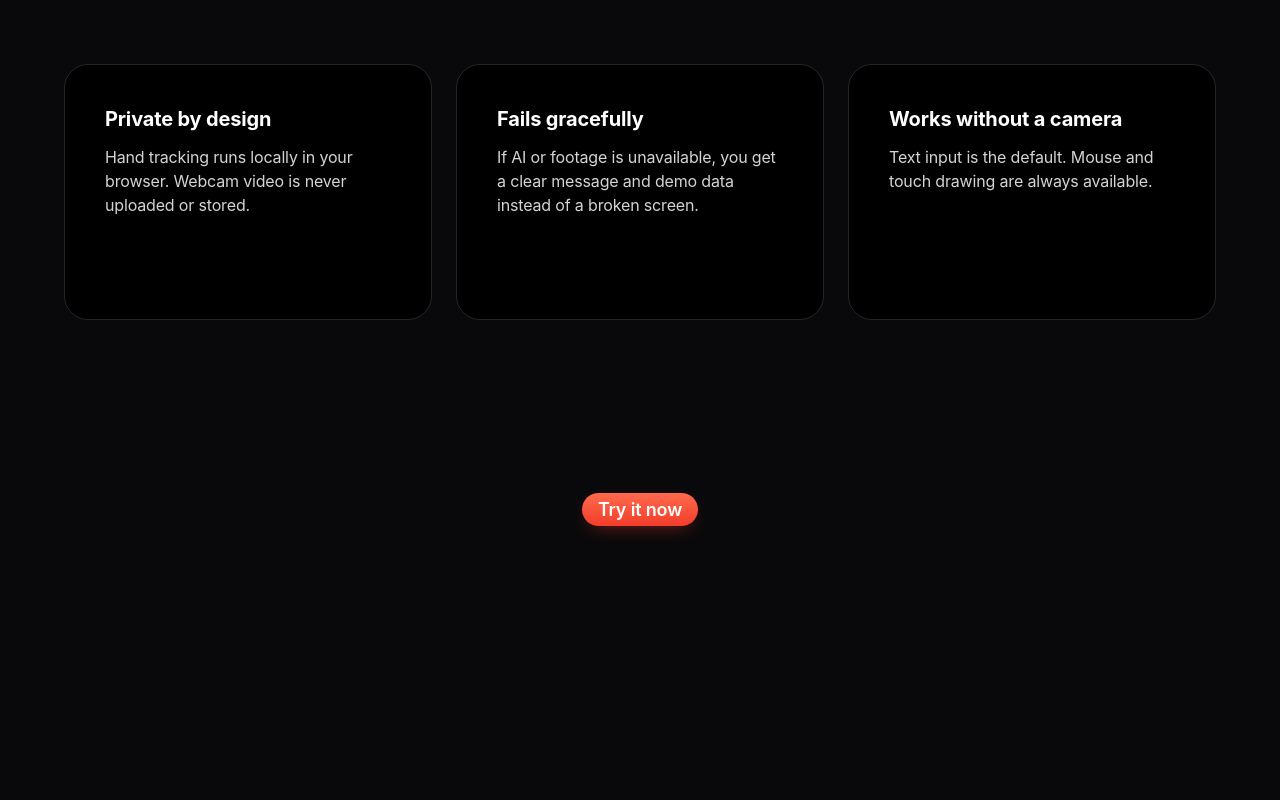
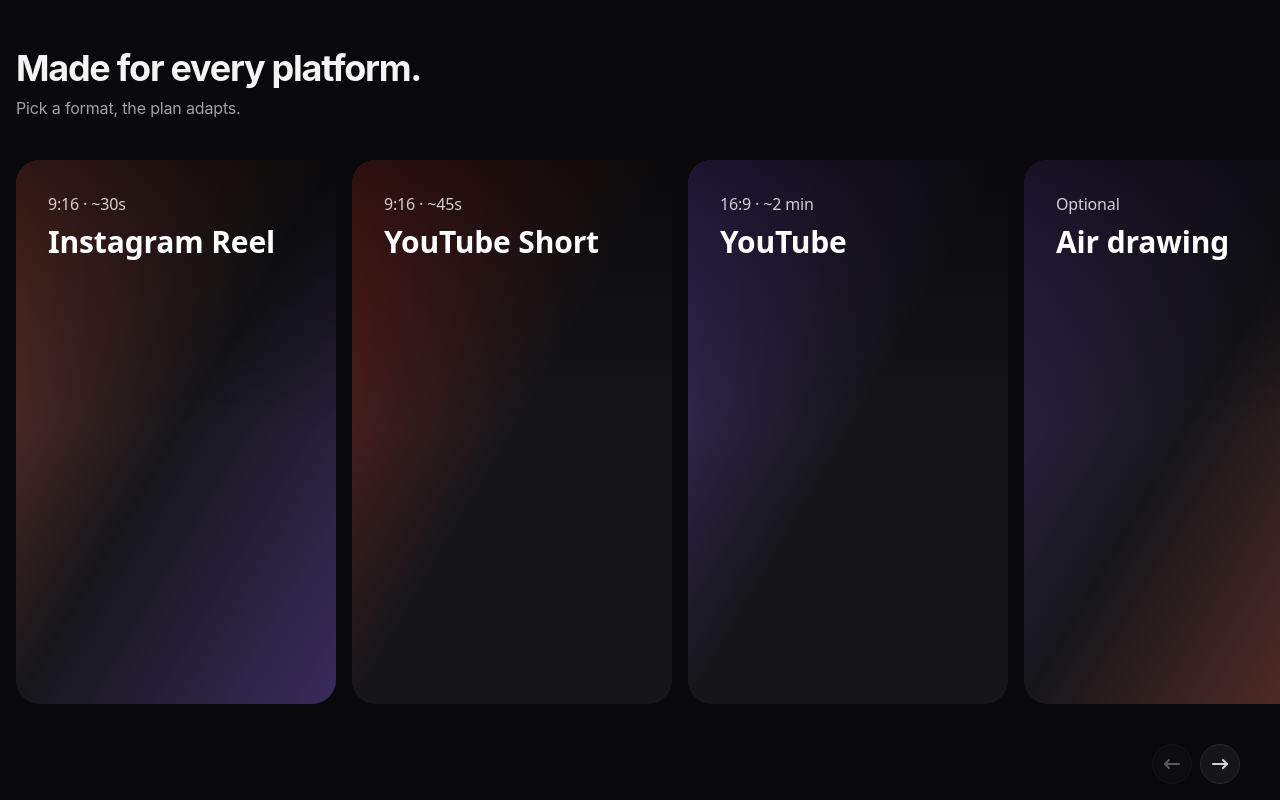
Before and after one commit to Sainilakshh/air-motion-canvas, a Next.js app: page / in a window 1280 px wide. Shown: the part 3360-4160 px from the top of the page. Before the commit the page ends 3980 px from the top, so only its background shows below. Built offline with nearby package versions, Linux system fonts and the light colour scheme.

Commit message:
Round 3: original carousel, Studio UI fixes, access status badge

```diff
--- a/app/globals.css
+++ b/app/globals.css
@@ -57,3 +57,11 @@
 .btn-main { background: linear-gradient(180deg, #ff6a4d, #f23d2b); color: #fff; border: 0; font-weight: 600; box-shadow: 0 6px 20px -8px rgba(242, 61, 43, .6); }
 .btn-main:hover { background: linear-gradient(180deg, #ff7a60, #f54b3a); }
 .inp { background: #1a1a1f; border: 1px solid #26262c; border-radius: 12px; }
+
+/* Theme v2.1: leftover orange/peach tones -> neutral + coral */
+.hud { color: #a1a1aa; }
+.hud-c { border-color: rgba(255, 106, 77, .8); }
+.stage { border: 1px solid #232328; box-shadow: none; }
+.btn { border-color: #2a2a30; }
+input[type="search"]::-webkit-search-cancel-button { filter: invert(1) opacity(.6); cursor: pointer; }
+code { font-family: ui-monospace, monospace; }
--- a/components/Intro.tsx
+++ b/components/Intro.tsx
@@ -4,6 +4,7 @@
 import { MacbookScroll } from '@/components/ui/macbook-scroll';
 import { CardSpotlight } from '@/components/ui/card-spotlight';
 import { Timeline } from '@/components/ui/timeline';
+import { Card, Carousel } from '@/components/ui/apple-cards-carousel';
 
 const P = ({ children }: { children: React.ReactNode }) => <p className="mb-8 text-xs md:text-sm text-neutral-800 dark:text-neutral-200 max-w-xl">{children}</p>;
 const steps = [
@@ -15,6 +16,13 @@
   ['6. Storyboard', 'Edit, reorder and time your shots for Reel, Short or YouTube. Save and reopen projects.'],
 ].map(([title, text]) => ({ title, content: <div><P>{text}</P></div> }));
 
+const Body = ({ lead, text }: { lead: string; text: string }) => <div className="rounded-3xl bg-[#16161a] p-6 md:p-10"><p className="mx-auto max-w-3xl text-base text-zinc-400 md:text-xl"><span className="font-bold text-zinc-100">{lead}</span> {text}</p></div>;
+const platforms = [
+  { category: '9:16 · ~30s', title: 'Instagram Reel', bg: 'bg-gradient-to-br from-[#ff6a4d]/40 via-[#16161a] to-[#8b5cf6]/30', content: <Body lead="Fast hook, tight shots." text="Start from a Reel preset: 3 to 4 shots, about 30 seconds, vertical framing. Every shot carries its own script line and B-roll." /> },
+  { category: '9:16 · ~45s', title: 'YouTube Short', bg: 'bg-gradient-to-br from-[#f23d2b]/40 via-[#16161a] to-[#16161a]', content: <Body lead="Vertical, a bit longer." text="Short preset gives 4 to 5 shots at about 45 seconds. Edit the timing and the storyboard bar updates as you go." /> },
+  { category: '16:9 · ~2 min', title: 'YouTube', bg: 'bg-gradient-to-br from-[#8b5cf6]/40 via-[#16161a] to-[#16161a]', content: <Body lead="Room to explain." text="Landscape preset with 5 to 6 shots. Good for explainers where each shot needs a fact and a source." /> },
+  { category: 'Optional', title: 'Air drawing', bg: 'bg-gradient-to-br from-[#8b5cf6]/30 via-[#16161a] to-[#ff6a4d]/30', content: <Body lead="Sketch the idea." text="Draw in the air with your hand (tracked locally in the browser) or with mouse and touch. The sketch itself gets animated." /> },
+];
 export default function Intro() {
   const [active, setActive] = useState<string | null>(null);
   return (
@@ -39,6 +47,8 @@
       <a href="/studio" className="btn fixed right-4 top-6 z-50 text-sm bg-black/60">Skip to app →</a>
       <div className="w-full overflow-hidden bg-[#09090b]"><MacbookScroll src="/intro/screen.png" showGradient={false} title={<span>Idea in. <span style={{ color: "#ff6a4d" }}>Storyboard</span> out.</span>} /></div>
       <section id="how"><Timeline data={steps} heading="How Air Motion Canvas works" sub="From rough idea to storyboard in six steps." /></section>
+      <section className="py-16"><div className="mx-auto max-w-7xl px-4"><h2 className="text-2xl font-bold md:text-4xl">Made for every platform.</h2><p className="mt-2 text-sm text-zinc-400 md:text-base">Pick a format, the plan adapts.</p></div>
+        <Carousel items={platforms.map((c, i) => <Card key={c.title} card={c} index={i} />)} /></section>
       <section className="py-20 px-4"><div className="mx-auto grid max-w-6xl gap-6 md:grid-cols-3">
         {[['Private by design', 'Hand tracking runs locally in your browser. Webcam video is never uploaded or stored.'], ['Fails gracefully', 'If AI or footage is unavailable, you get a clear message and demo data instead of a broken screen.'], ['Works without a camera', 'Text input is the default. Mouse and touch drawing are always available.']].map(([h, t]) => (
           <CardSpotlight key={h} className="h-64 w-full rounded-3xl"><p className="relative z-20 text-xl font-bold text-white">{h}</p><p className="relative z-20 mt-3 text-neutral-300">{t}</p></CardSpotlight>))}
--- a/components/ui/apple-cards-carousel.tsx
+++ b/components/ui/apple-cards-carousel.tsx
@@ -1,63 +1,116 @@
 "use client";
-// Equivalent of the Aceternity Apple Cards Carousel (original file was not provided): same API, Carousel + Card.
-import React, { useEffect, useRef, useState } from "react";
+// Aceternity Apple Cards Carousel (original file), TypeScript + dark theme only.
+// Changes vs original: types, no light-mode classes, `fill` prop removed from <img>, optional card.bg (CSS gradient, no network image).
+import React, { useEffect, useRef, useState, createContext, useContext } from "react";
+import { IconArrowNarrowLeft, IconArrowNarrowRight, IconX } from "@tabler/icons-react";
 import { AnimatePresence, motion } from "motion/react";
 import { cn } from "@/lib/utils";
 import { useOutsideClick } from "@/lib/use-outside-click";
 
-export type CardData = { src: string; title: string; category: string; content: React.ReactNode };
+export type CardData = { src?: string; title: string; category: string; content: React.ReactNode; bg?: string };
 
-export const Carousel = ({ items }: { items: React.ReactNode[] }) => {
-  const ref = useRef<HTMLDivElement>(null);
-  const [canL, setCanL] = useState(false), [canR, setCanR] = useState(true);
-  const check = () => { const el = ref.current; if (!el) return; setCanL(el.scrollLeft > 0); setCanR(el.scrollLeft < el.scrollWidth - el.clientWidth - 2); };
-  useEffect(check, [items.length]);
-  const by = (d: number) => ref.current?.scrollBy({ left: d * 300, behavior: "smooth" });
+export const CarouselContext = createContext<{ onCardClose: (i: number) => void; currentIndex: number }>({ onCardClose: () => {}, currentIndex: 0 });
+
+export const Carousel = ({ items, initialScroll = 0 }: { items: React.ReactNode[]; initialScroll?: number }) => {
+  const carouselRef = useRef<HTMLDivElement>(null);
+  const [canScrollLeft, setCanScrollLeft] = useState(false);
+  const [canScrollRight, setCanScrollRight] = useState(true);
+  const [currentIndex, setCurrentIndex] = useState(0);
+
+  const checkScrollability = () => {
+    const el = carouselRef.current;
+    if (!el) return;
+    setCanScrollLeft(el.scrollLeft > 0);
+    setCanScrollRight(el.scrollLeft < el.scrollWidth - el.clientWidth - 2);
+  };
+  useEffect(() => {
+    if (carouselRef.current) { carouselRef.current.scrollLeft = initialScroll; checkScrollability(); }
+  }, [initialScroll, items.length]);
+
+  const scrollBy = (left: number) => carouselRef.current?.scrollBy({ left, behavior: "smooth" });
+  const isMobile = () => typeof window !== "undefined" && window.innerWidth < 768;
+  const handleCardClose = (index: number) => {
+    if (!carouselRef.current) return;
+    const cardWidth = isMobile() ? 230 : 384, gap = isMobile() ? 4 : 8;
+    carouselRef.current.scrollTo({ left: (cardWidth + gap) * (index + 1), behavior: "smooth" });
+    setCurrentIndex(index);
+  };
+
   return (
-    <div className="relative w-full">
-      <div ref={ref} onScroll={check} className="flex w-full gap-4 overflow-x-auto scroll-smooth py-4 [scrollbar-width:none]">{items.map((it, i) => <div key={i} className="shrink-0">{it}</div>)}</div>
-      <div className="flex justify-end gap-2">
-        <button className="btn text-sm" disabled={!canL} onClick={() => by(-1)} aria-label="Previous">←</button>
-        <button className="btn text-sm" disabled={!canR} onClick={() => by(1)} aria-label="Next">→</button>
+    <CarouselContext.Provider value={{ onCardClose: handleCardClose, currentIndex }}>
+      <div className="relative w-full">
+        <div ref={carouselRef} onScroll={checkScrollability} className="flex w-full overflow-x-scroll overscroll-x-auto scroll-smooth py-6 [scrollbar-width:none] md:py-10">
+          <div className="mx-auto flex max-w-7xl flex-row justify-start gap-4 pl-4">
+            {items.map((item, index) => (
+              <motion.div key={"card" + index} initial={{ opacity: 0, y: 20 }}
+                animate={{ opacity: 1, y: 0, transition: { duration: 0.5, delay: 0.2 * index, ease: "easeOut" } }}
+                className="rounded-3xl last:pr-[5%] md:last:pr-[33%]">{item}</motion.div>
+            ))}
+          </div>
+        </div>
+        <div className="mr-4 flex justify-end gap-2 md:mr-10">
+          <button className="relative z-40 flex h-10 w-10 items-center justify-center rounded-full border border-[#2a2a30] bg-[#16161a] disabled:opacity-40" onClick={() => scrollBy(-300)} disabled={!canScrollLeft} aria-label="Previous">
+            <IconArrowNarrowLeft className="h-6 w-6 text-zinc-300" />
+          </button>
+          <button className="relative z-40 flex h-10 w-10 items-center justify-center rounded-full border border-[#2a2a30] bg-[#16161a] disabled:opacity-40" onClick={() => scrollBy(300)} disabled={!canScrollRight} aria-label="Next">
+            <IconArrowNarrowRight className="h-6 w-6 text-zinc-300" />
+          </button>
+        </div>
       </div>
-    </div>
+    </CarouselContext.Provider>
   );
 };
 
-export const Card = ({ card, index }: { card: CardData; index: number }) => {
+export const Card = ({ card, index, layout = false }: { card: CardData; index: number; layout?: boolean }) => {
   const [open, setOpen] = useState(false);
-  const boxRef = useRef<HTMLDivElement>(null);
+  const containerRef = useRef<HTMLDivElement>(null);
+  const { onCardClose } = useContext(CarouselContext);
+
+  const handleClose = () => { setOpen(false); onCardClose(index); };
   useEffect(() => {
-    const onKey = (e: KeyboardEvent) => e.key === "Escape" && setOpen(false);
+    const onKeyDown = (e: KeyboardEvent) => { if (e.key === "Escape") { setOpen(false); onCardClose(index); } };
     document.body.style.overflow = open ? "hidden" : "auto";
-    window.addEventListener("keydown", onKey);
-    return () => { window.removeEventListener("keydown", onKey); document.body.style.overflow = "auto"; };
-  }, [open]);
-  useOutsideClick(boxRef, () => setOpen(false));
+    window.addEventListener("keydown", onKeyDown);
+    return () => { window.removeEventListener("keydown", onKeyDown); document.body.style.overflow = "auto"; };
+  }, [open]); // eslint-disable-line react-hooks/exhaustive-deps
+  // Original closed on every outside click even when closed (scrolled the carousel); only react while open.
+  useOutsideClick(containerRef, () => { if (open) handleClose(); });
+
   return (
     <>
       <AnimatePresence>
         {open && (
           <div className="fixed inset-0 z-50 h-screen overflow-auto">
-            <motion.div initial={{ opacity: 0 }} animate={{ opacity: 1 }} exit={{ opacity: 0 }} className="fixed inset-0 h-full w-full bg-black/80 backdrop-blur-sm" />
-            <motion.div ref={boxRef} initial={{ opacity: 0, y: 20 }} animate={{ opacity: 1, y: 0 }} exit={{ opacity: 0 }} className="relative z-[60] mx-auto my-10 h-fit max-w-3xl rounded-3xl border border-[#232328] bg-[#131316] p-6 md:p-10">
-              <button className="btn absolute right-4 top-4 text-sm" onClick={() => setOpen(false)}>Close</button>
-              <p className="text-sm font-medium opacity-70">{card.category}</p>
-              <h3 className="mt-1 text-2xl font-semibold md:text-4xl">{card.title}</h3>
-              <div className="py-8">{card.content}</div>
+            <motion.div initial={{ opacity: 0 }} animate={{ opacity: 1 }} exit={{ opacity: 0 }} className="fixed inset-0 h-full w-full bg-black/80 backdrop-blur-lg" />
+            <motion.div initial={{ opacity: 0 }} animate={{ opacity: 1 }} exit={{ opacity: 0 }} ref={containerRef} layoutId={layout ? `card-${card.title}` : undefined}
+              className="relative z-[60] mx-auto my-10 h-fit max-w-5xl rounded-3xl border border-[#232328] bg-[#131316] p-4 font-sans md:p-10">
+              <button className="sticky top-4 right-0 ml-auto flex h-8 w-8 items-center justify-center rounded-full bg-white" onClick={handleClose} aria-label="Close">
+                <IconX className="h-5 w-5 text-neutral-900" />
+              </button>
+              <motion.p layoutId={layout ? `category-${card.title}` : undefined} className="text-base font-medium text-zinc-400">{card.category}</motion.p>
+              <motion.p layoutId={layout ? `title-${card.title}` : undefined} className="mt-4 text-2xl font-semibold text-white md:text-5xl">{card.title}</motion.p>
+              <div className="py-10">{card.content}</div>
             </motion.div>
           </div>
         )}
       </AnimatePresence>
-      <motion.button initial={{ opacity: 0, y: 12 }} animate={{ opacity: 1, y: 0 }} transition={{ delay: 0.05 * index }} onClick={() => setOpen(true)}
-        className={cn("relative flex h-72 w-56 flex-col items-start justify-start overflow-hidden rounded-3xl bg-[#16161a] text-left md:h-[26rem] md:w-72")}>
-        {card.src ? <img src={card.src} alt="" className="absolute inset-0 h-full w-full object-cover" /> : <div className="absolute inset-0 bg-gradient-to-br from-orange-500/30 to-pink-500/30" />}
-        <div className="pointer-events-none absolute inset-x-0 top-0 z-10 h-full bg-gradient-to-b from-black/60 via-transparent to-transparent" />
-        <div className="relative z-20 p-6">
-          <p className="text-sm font-medium text-white/90">{card.category}</p>
-          <p className="mt-2 max-w-xs text-xl font-semibold text-white md:text-2xl">{card.title}</p>
+      <motion.button layoutId={layout ? `card-${card.title}` : undefined} onClick={() => setOpen(true)}
+        className="relative z-10 flex h-80 w-56 flex-col items-start justify-start overflow-hidden rounded-3xl bg-[#16161a] md:h-[34rem] md:w-80">
+        <div className="pointer-events-none absolute inset-x-0 top-0 z-30 h-full bg-gradient-to-b from-black/60 via-transparent to-transparent" />
+        <div className="relative z-40 p-8">
+          <motion.p layoutId={layout ? `category-${card.category}` : undefined} className="text-left font-sans text-sm font-medium text-white/80 md:text-base">{card.category}</motion.p>
+          <motion.p layoutId={layout ? `title-${card.title}` : undefined} className="mt-2 max-w-xs text-left font-sans text-xl font-semibold [text-wrap:balance] text-white md:text-3xl">{card.title}</motion.p>
         </div>
+        {card.src ? <BlurImage src={card.src} alt={card.title} className="absolute inset-0 z-10 object-cover" /> : <div className={cn("absolute inset-0 z-10", card.bg || "bg-gradient-to-br from-orange-500/25 via-[#16161a] to-pink-500/25")} />}
       </motion.button>
     </>
   );
 };
+
+export const BlurImage = ({ height, width, src, className, alt, ...rest }: React.ImgHTMLAttributes<HTMLImageElement>) => {
+  const [isLoading, setLoading] = useState(true);
+  return (
+    <img className={cn("h-full w-full transition duration-300", isLoading ? "blur-sm" : "blur-0", className)} onLoad={() => setLoading(false)} src={src} width={width} height={height}
+      loading="lazy" decoding="async" alt={alt ? alt : "Background"} {...rest} />
+  );
+};
--- a/tailwind.config.ts
+++ b/tailwind.config.ts
@@ -1,6 +1,6 @@
 export default {
   darkMode: 'class',
   content: ['./app/**/*.{ts,tsx}', './components/**/*.{ts,tsx}'],
-  theme: { extend: { colors: { orange: {50:'#fff1ee',100:'#ffe1da',200:'#ffc4b8',300:'#ff9d8a',400:'#ff7a62',500:'#ff5a3c',600:'#f23d2b',700:'#c9301f',800:'#992417',900:'#4a1a12'}, pink: {50:'#f5f3ff',100:'#ede9fe',200:'#ddd6fe',300:'#c4b5fd',400:'#a78bfa',500:'#8b5cf6',600:'#7c3aed',700:'#6d28d9',800:'#5b21b6',900:'#2e1065'} }, boxShadow: { input: '0px 2px 3px -1px rgba(0,0,0,0.1), 0px 1px 0px 0px rgba(25,28,33,0.02), 0px 0px 0px 1px rgba(25,28,33,0.08)' } } },
+  theme: { extend: { colors: { coral: '#ff6a4d', orange: {50:'#fff1ee',100:'#ffe1da',200:'#ffc4b8',300:'#ff9d8a',400:'#ff7a62',500:'#ff5a3c',600:'#f23d2b',700:'#c9301f',800:'#992417',900:'#4a1a12'}, pink: {50:'#f5f3ff',100:'#ede9fe',200:'#ddd6fe',300:'#c4b5fd',400:'#a78bfa',500:'#8b5cf6',600:'#7c3aed',700:'#6d28d9',800:'#5b21b6',900:'#2e1065'} }, boxShadow: { input: '0px 2px 3px -1px rgba(0,0,0,0.1), 0px 1px 0px 0px rgba(25,28,33,0.02), 0px 0px 0px 1px rgba(25,28,33,0.08)' } } },
   plugins: [],
 };
```
Also changed, not shown: app/api/access/route.ts (added, +9 -0 lines), components/Studio.tsx (+62 -18 lines), components/ui/gooey-input.tsx (+4 -4 lines), 2 other files (tests, documents, lock files or other folders).
